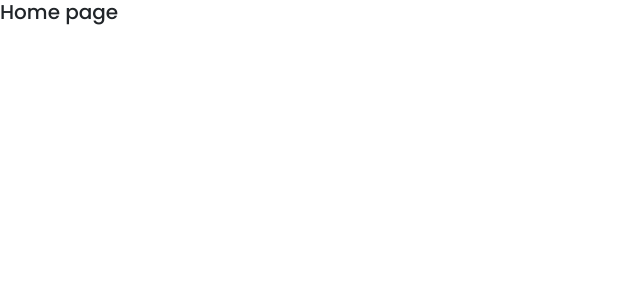
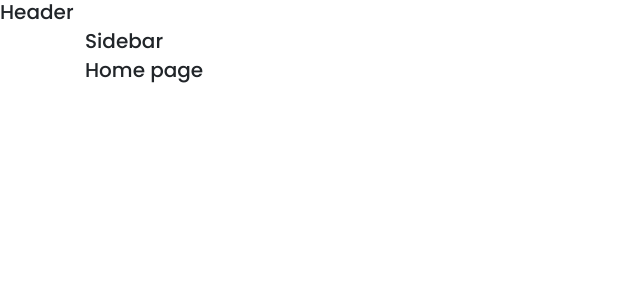
Before and after one commit to Der300/TiktokClone, a React (Vite) app: page / in a window 1280 px wide. Shown: the top 300 px of the page, without its empty margins (0-640 px from the left). Built offline with nearby package versions, Linux system fonts and the light colour scheme.

Commit message:
Create Layout

```diff
--- a/index.html
+++ b/index.html
@@ -3,7 +3,7 @@
 
 <head>
   <meta charset="UTF-8" />
-  <link rel="icon" type="image/svg+xml" href="/public/logo_tiktok.svg" />
+  <link rel="icon" type="image/svg+xml" href="./logo_tiktok.svg" />
   <meta name="viewport" content="width=device-width, initial-scale=1.0" />
   <link rel="stylesheet" href="https://cdnjs.cloudflare.com/ajax/libs/twitter-bootstrap/4.6.0/css/bootstrap.min.css" />
   <link rel="stylesheet" href="https://cdnjs.cloudflare.com/ajax/libs/font-awesome/5.15.4/css/all.min.css" />
--- a/src/App.jsx
+++ b/src/App.jsx
@@ -1,6 +1,8 @@
 import { BrowserRouter as Router, Routes, Route } from 'react-router-dom';
+import { Fragment } from 'react';
 
 import { publicRoutes } from './routes';
+import { DefaultLayout } from './components/Layout'
 
 function App() {
 
@@ -9,7 +11,26 @@
       <Routes>
         {
           publicRoutes.map((route, index) => {
-            return <Route key={index} path={route.path} element={<route.component />} />
+            const Page = route.component;
+
+            let Layout = DefaultLayout;
+            if (route.layout) {
+              Layout = route.layout;
+            } else if (route.layout === null) {
+              Layout = Fragment;
+            }
+
+            return (
+              <Route
+                key={index}
+                path={route.path}
+                element={
+                  <Layout>
+                    <Page />
+                  </Layout>
+                }
+              />
+            );
           })
         }
       </Routes>
--- a/src/components/GlobalStyles/index.jsx
+++ b/src/components/GlobalStyles/index.jsx
@@ -1,7 +1,7 @@
-import './GlobalStyles.scss'
+import './GlobalStyles.scss';
 
 const GlobalStyles = ({ children }) => {
-    return ( children );
+    return (children);
 }
 
 export default GlobalStyles;
--- /dev/null
+++ b/src/components/Layout/DefaultLayout/Sidebar/index.jsx
@@ -0,0 +1,9 @@
+const Sidebar = () => {
+    return (
+        <>
+        <h2>Sidebar</h2>
+        </>
+     );
+}
+
+export default Sidebar;
--- /dev/null
+++ b/src/components/Layout/DefaultLayout/index.jsx
@@ -0,0 +1,16 @@
+import Header from "../components/Header";
+import Sidebar from "./Sidebar";
+
+const DefaultLayout = ({ children }) => {
+    return (
+        <div>
+            <Header />
+            <div className="container">
+                <Sidebar />
+                <div className="content">{children}</div>
+            </div>
+        </div>
+    );
+}
+
+export default DefaultLayout;
--- /dev/null
+++ b/src/components/Layout/HeaderOnly/index.jsx
@@ -0,0 +1,14 @@
+import Header from "../components/Header";
+
+const DefaultLayout = ({ children }) => {
+    return (
+        <div>
+            <Header />
+            <div className="container">
+                <div className="content">{children}</div>
+            </div>
+        </div>
+    );
+}
+
+export default DefaultLayout;
--- /dev/null
+++ b/src/components/Layout/components/Header/index.jsx
@@ -0,0 +1,9 @@
+const Header = () => {
+    return (
+        <>
+        <h2>Header</h2>
+        </>
+     );
+}
+
+export default Header;
--- /dev/null
+++ b/src/components/Layout/index.jsx
@@ -0,0 +1,2 @@
+export { default as DefaultLayout } from './DefaultLayout';
+export { default as HeaderOnly } from './HeaderOnly';
--- a/src/main.jsx
+++ b/src/main.jsx
@@ -7,7 +7,7 @@
 createRoot(document.getElementById('root')).render(
   <StrictMode>
     <GlobalStyles>
-    <App />
+      <App />
     </GlobalStyles>
   </StrictMode>,
 )
--- /dev/null
+++ b/src/pages/Search/index.jsx
@@ -0,0 +1,10 @@
+
+const Search = () => {
+    return (
+        <>
+        <h2>Search page</h2>
+        </>
+     );
+}
+
+export default Search;
--- /dev/null
+++ b/src/pages/Upload/index.jsx
@@ -0,0 +1,10 @@
+
+const Upload = () => {
+    return (
+        <>
+        <h2>Upload page</h2>
+        </>
+     );
+}
+
+export default Upload;
```
Also changed, not shown: src/routes/index.jsx (+7 -1 lines).
